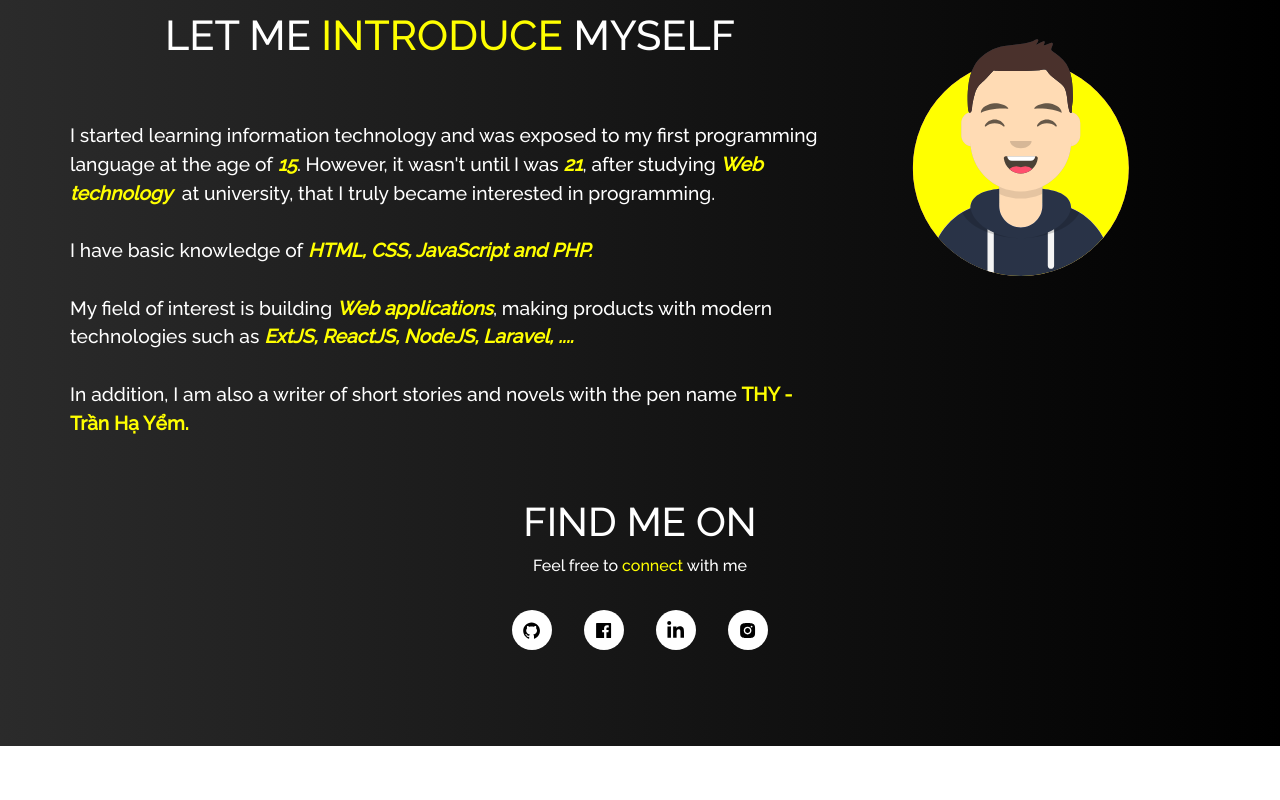
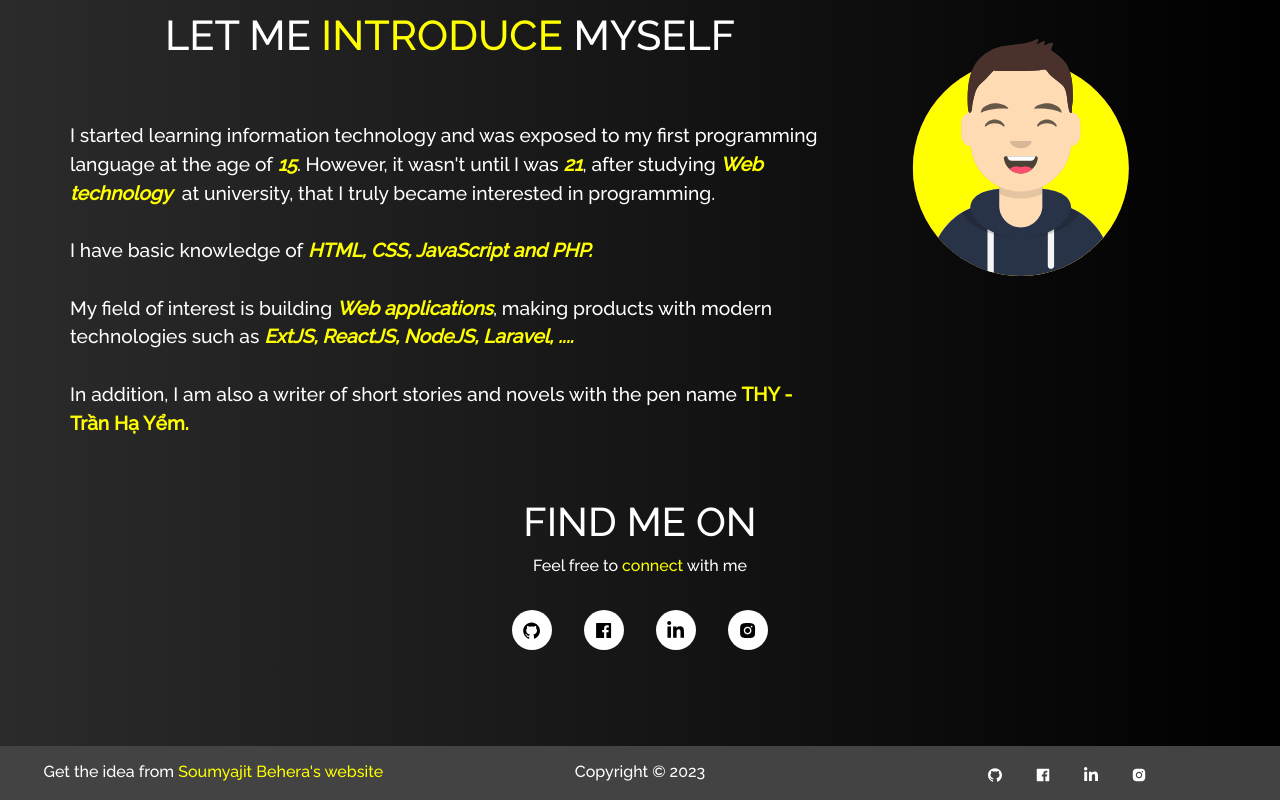
Before and after one commit to duongtranngoc/portfolio, a React (Create React App) app: page / in a window 1280 px wide. Shown: the part 855-1655 px from the top of the page. Before the commit the page ends 1601 px from the top, so only its background shows below. Built offline with nearby package versions, Linux system fonts and the light colour scheme.

Commit message:
complete basic footer

```diff
--- a/src/assets/styles/main.scss
+++ b/src/assets/styles/main.scss
@@ -68,3 +68,50 @@
         }
     }
 }
+
+/* --------- */
+/*   Footer  */
+/* --------- */
+.footer {
+    background-color: #434343;
+    bottom: 0 !important;
+    padding-top: 10px !important;
+    padding-bottom: 8px !important;
+
+    &-copywright {
+        text-align: center !important;
+    }
+
+    &-body {
+        z-index: 100;
+        text-align: center !important;
+    }
+
+    & h3 {
+        font-size: 1em;
+        color: white !important;
+        margin-top: 0.4em !important;
+        margin-bottom: 0.4em !important;
+    }
+
+    &-icons {
+        margin-top: 0.4em !important;
+        margin-bottom: 0.4em !important;
+        padding: 0 !important;
+    }
+
+    a {
+        text-decoration: none;
+        color: var(--highlight-color);
+    }
+}
+
+@media (max-width: 800px) {
+    .footer-copywright {
+        text-align: center !important;
+    }
+
+    .footer-body {
+        text-align: center !important;
+    }
+}
--- a/src/components/footer/Footer.js
+++ b/src/components/footer/Footer.js
@@ -1,10 +1,72 @@
 import React from "react";
+import { Container, Row, Col } from "react-bootstrap";
+import {
+  AiFillGithub,
+  AiFillFacebook,
+  AiFillInstagram,
+} from "react-icons/ai";
+import { FaLinkedinIn } from "react-icons/fa";
 
 function Footer() {
+  let date = new Date();
+  let year = date.getFullYear();
   return (
-    <section>
-
-    </section>
+    <Container fluid className="footer">
+      <Row>
+        <Col md="4" className="footer-body">
+          <h3>Get the idea from&nbsp;
+            <a href="https://soumyajit.vercel.app/" target="blank">Soumyajit Behera's website</a>
+          </h3>
+        </Col>
+        <Col md="4" className="footer-copywright">
+          <h3>Copyright © {year}</h3>
+        </Col>
+        <Col md="4" className="footer-body">
+          <ul className="footer-icons">
+            <li className="social-icons">
+              <a
+                href="https://github.com/duongtranngoc"
+                style={{ color: "white" }}
+                target="_blank"
+                rel="noopener noreferrer"
+              >
+                <AiFillGithub />
+              </a>
+            </li>
+            <li className="social-icons">
+              <a
+                href="https://www.facebook.com/duongtranngoc.info"
+                style={{ color: "white" }}
+                target="_blank"
+                rel="noopener noreferrer"
+              >
+                <AiFillFacebook />
+              </a>
+            </li>
+            <li className="social-icons">
+              <a
+                href="https://www.linkedin.com/in/duongtranngoc"
+                style={{ color: "white" }}
+                target="_blank"
+                rel="noopener noreferrer"
+              >
+                <FaLinkedinIn />
+              </a>
+            </li>
+            <li className="social-icons">
+              <a
+                href="https://www.instagram.com/duongtranngoc"
+                style={{ color: "white" }}
+                target="_blank"
+                rel="noopener noreferrer"
+              >
+                <AiFillInstagram />
+              </a>
+            </li>
+          </ul>
+        </Col>
+      </Row>
+    </Container>
   );
 }
 
```
